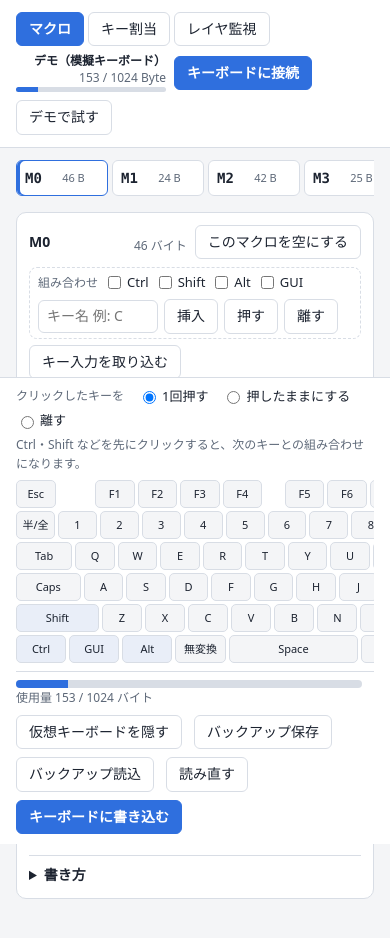
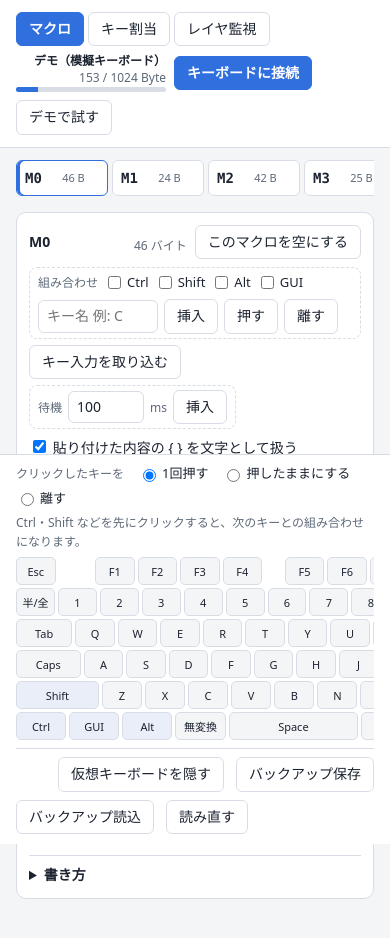
Before and after one commit to OogamiZin/KeyBord-ogm10-Jupiter, a plain HTML site: page docs/index.html in a window 390 px wide. Both pictures are taken after a click on the button "デモで試す". Drawn offline with Linux system fonts and the light colour scheme.

Commit message:
Config tool: drop the macro footer's usage meter and write button
The header now shows storage usage and has a 書込 button that writes
all pending changes, so remove the duplicates from the macro footer.

Co-Authored-By: Claude Opus 5.5 <noreply@anthropic.com>
Claude-Session: https://claude.ai/code/session_01UKjSLPkYgzcvRUAh6AKyUA

```diff
--- a/docs/index.html
+++ b/docs/index.html
@@ -91,12 +91,7 @@ footer { position: fixed; left: 0; right: 0; bottom: 0; padding: 8px 16px 10px;
 .vkey.mod { background: var(--chip); }
 .vkey.on { background: var(--dirty); border-color: var(--dirty); color: #000; }
 .vkgap { flex: 1 1 0; min-width: 0; }
-#meter { flex: 1; min-width: 180px; }
-#meter .bar { height: 8px; border-radius: 4px; background: var(--line); overflow: hidden; }
-#meter .fill { height: 100%; width: 0; background: var(--accent); }
-#meter.over .fill { background: var(--warn); }
-#meter .txt { font-size: 12px; color: var(--sub); }
-#toast { font-size: 13px; }
+#toast { font-size: 13px; flex: 1; min-width: 0; }
 #toast.ok { color: var(--ok); } #toast.ng { color: var(--warn); }
 dialog { color: var(--ink); background: var(--panel); border: 1px solid var(--line); border-radius: 12px; padding: 18px; max-width: 420px; }
 dialog::backdrop { background: rgba(0, 0, 0, .45); }
@@ -408,14 +403,12 @@ body.pip .tlist { grid-template-columns: repeat(auto-fill, minmax(210px, 1fr));
     <div class="vkscroll"><div id="vkKeys"></div></div>
   </div>
   <div class="barrow">
-  <div id="meter"><div class="bar"><div class="fill"></div></div><div class="txt"></div></div>
   <span id="toast"></span>
   <button id="btnVk">仮想キーボードを隠す</button>
   <button id="btnExport">バックアップ保存</button>
   <button id="btnImport">バックアップ読込</button>
   <input type="file" id="fileImport" accept="application/json,.json" hidden>
   <button id="btnReload">読み直す</button>
-  <button id="btnSave" class="primary">キーボードに書き込む</button>
   </div>
 </footer>
 
@@ -1394,7 +1387,7 @@ if (typeof module === 'object' && module.exports) module.exports = JupiterCore;
     banner('このブラウザは WebHID に対応していないため、キーボードには接続できません。パソコンの Chrome か Edge で開いてください。「デモで試す」は使えます。');
   } else {
     navigator.hid.addEventListener('disconnect', e => {
-      if (st.hid && e.device === st.hid) { st.hid = null; st.vial = null; $('status').textContent = '切断されました'; $('usebar').hidden = true; $('btnSave').disabled = true; $('btnReload').disabled = true; dispWatch(); updateHeaderButtons(); }
+      if (st.hid && e.device === st.hid) { st.hid = null; st.vial = null; $('status').textContent = '切断されました'; $('usebar').hidden = true; $('btnReload').disabled = true; dispWatch(); updateHeaderButtons(); }
     });
   }
 
@@ -1461,7 +1454,7 @@ if (typeof module === 'object' && module.exports) module.exports = JupiterCore;
     K.edit = null; K.encEdit = null; K.layer = 0; K.sel = 0; K.vil = null; K.trig = false; D.trig = false; Object.keys(FOLD).forEach(k => delete FOLD[k]);
     v.onLayer = s => { D.state = s; D.supported = true; dispRender(); };
     setMode('macro');
-    $('btnSave').disabled = false; $('btnReload').disabled = false;
+    $('btnReload').disabled = false;
     const s = await v.unlockStatus();
     if (s.inProgress) await runUnlock();
     await load();
@@ -2179,10 +2172,6 @@ if (typeof module === 'object' && module.exports) module.exports = JupiterCore;
     });
 
     const used = comp.reduce((n, c) => n + c.bytes.length + 1, 0);
-    const m = $('meter');
-    m.classList.toggle('over', used > v.bufSize);
-    m.querySelector('.fill').style.width = Math.min(100, used / v.bufSize * 100) + '%';
-    m.querySelector('.txt').textContent = '使用量 ' + used + ' / ' + v.bufSize + ' バイト' + (used > v.bufSize ? '（超過しています）' : '');
     /* 画面上部: マクロの保存領域の使用量 */
     $('status').textContent = used + ' / ' + v.bufSize + ' Byte';
     $('usebar').firstChild.style.width = Math.min(100, used / v.bufSize * 100) + '%';
@@ -2424,7 +2413,6 @@ if (typeof module === 'object' && module.exports) module.exports = JupiterCore;
     const bad = r.comp.findIndex(c => c.errors.length);
     if (bad >= 0) return done('M' + bad + ' にエラーがあります', false);
     if (r.used > v.bufSize) return done('保存領域を ' + (r.used - v.bufSize) + ' バイト超えています', false);
-    $('btnSave').disabled = true;
     try {
       if (!(await runUnlock())) return done('ロックを解除できませんでした', false);
       const n = await v.writeMacros(C.joinMacros(r.comp.map(c => c.bytes)));
@@ -2432,9 +2420,7 @@ if (typeof module === 'object' && module.exports) module.exports = JupiterCore;
       await load();
       return done(n ? '書き込みました' : '変更はありませんでした', true);
     } catch (e) { return done('書き込みに失敗: ' + e.message, false); }
-    finally { $('btnSave').disabled = !st.vial; }
-  }
-  $('btnSave').addEventListener('click', () => save());
+  }
   $('btnReload').addEventListener('click', async () => {
     if (dirty() && !confirm('未保存の変更を捨てて、キーボードから読み直しますか？')) return;
     try { await load(); toast('読み直しました', true); } catch (e) { toast('読み込みに失敗: ' + e.message, false); }
```
